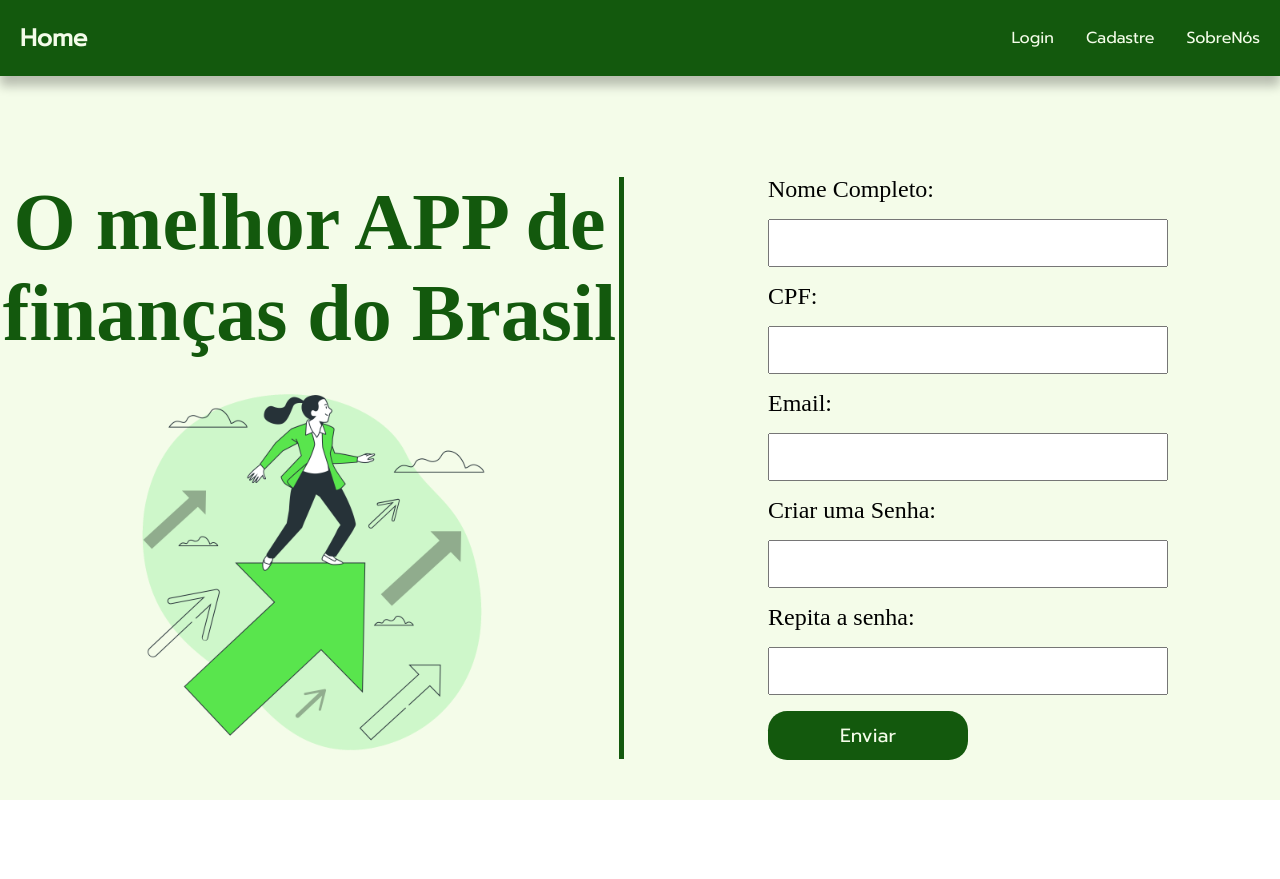
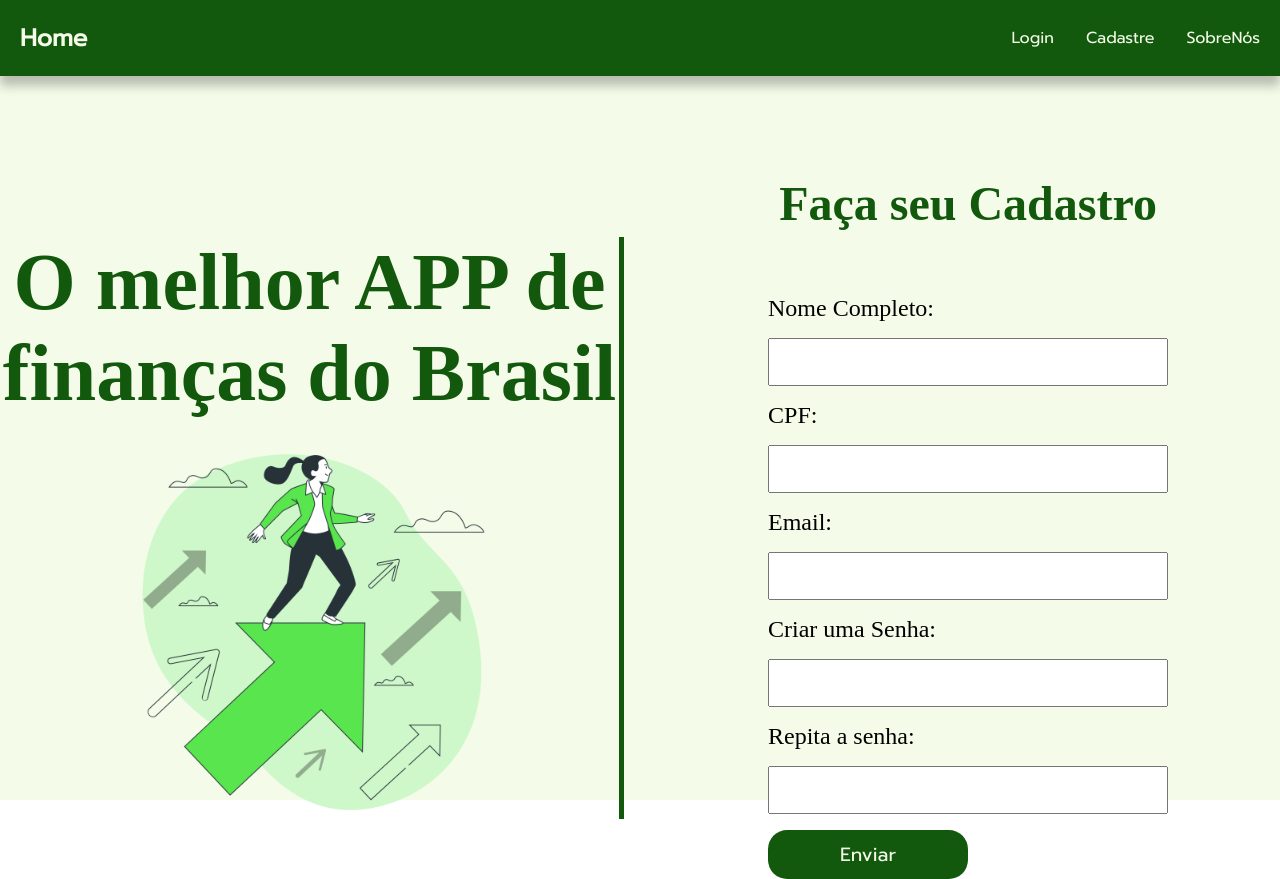
Before and after one commit to Arttutu/Jovem-Invest, a React (Create React App) app: page / in a window 1280 px wide. Before the commit the page ends 800 px from the top, so only its background shows below. Built offline with nearby package versions, Linux system fonts and the light colour scheme; the HTML template or start-up script is replaced by a standard one.

Commit message:
adicionando titulo ao formulario e centralizando na tela

```diff
--- a/src/Components/Banner/index.jsx
+++ b/src/Components/Banner/index.jsx
@@ -8,6 +8,7 @@ import { VerdeEscuro2 } from '../UI/variaveis'
 const BoxBanner = styled.div `
     display: flex;
     align-items: center;
+
     padding-top: 100px;
     gap:2em;
     @media (max-width:768px){
--- a/src/Components/Formulario/index.jsx
+++ b/src/Components/Formulario/index.jsx
@@ -1,9 +1,12 @@
 import React from 'react'
 import { styled } from 'styled-components'
 import { Font } from '../UI/variaveis'
-import { BotaoPrincipal } from '../UI'
+import { BotaoPrincipal, Titulo } from '../UI'
 const BoxForm = styled.div`
     display: flex;
+    flex-direction: column;
+    align-items: center;
+    gap: 4rem;
     justify-content: center;
     width: 50%;
     @media (max-width:768px){
@@ -38,7 +41,7 @@ export default function Formulario() {
   return (
    <>
     <BoxForm>
-
+        <Titulo cadastro >Faça seu Cadastro</Titulo>
         <FormStyle>
             <LabelStyle >Nome Completo:</LabelStyle>
             <InputStyle type="text" id="fname" name="fname" />
--- a/src/Components/UI/index.jsx
+++ b/src/Components/UI/index.jsx
@@ -7,7 +7,7 @@ export const Box = styled.div`
 `
 export const Titulo = styled.h1`
     color: ${VerdeEscuro2};
-    font-size: 5em;
+    font-size: ${({cadastro}) => (cadastro ? "3em": "5em")};
     font-style: ${Font};
 
 `
```
